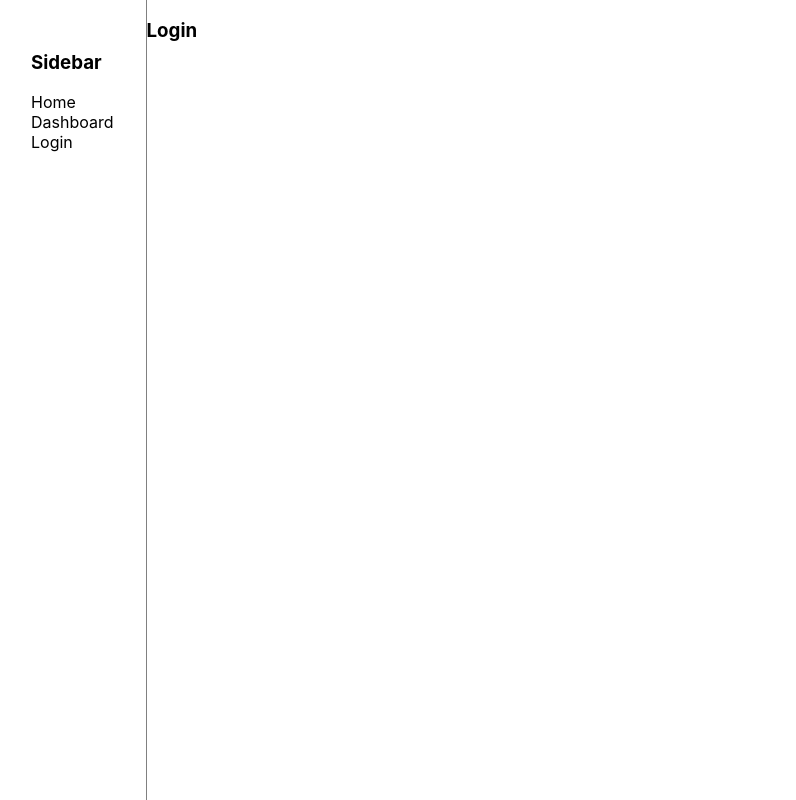
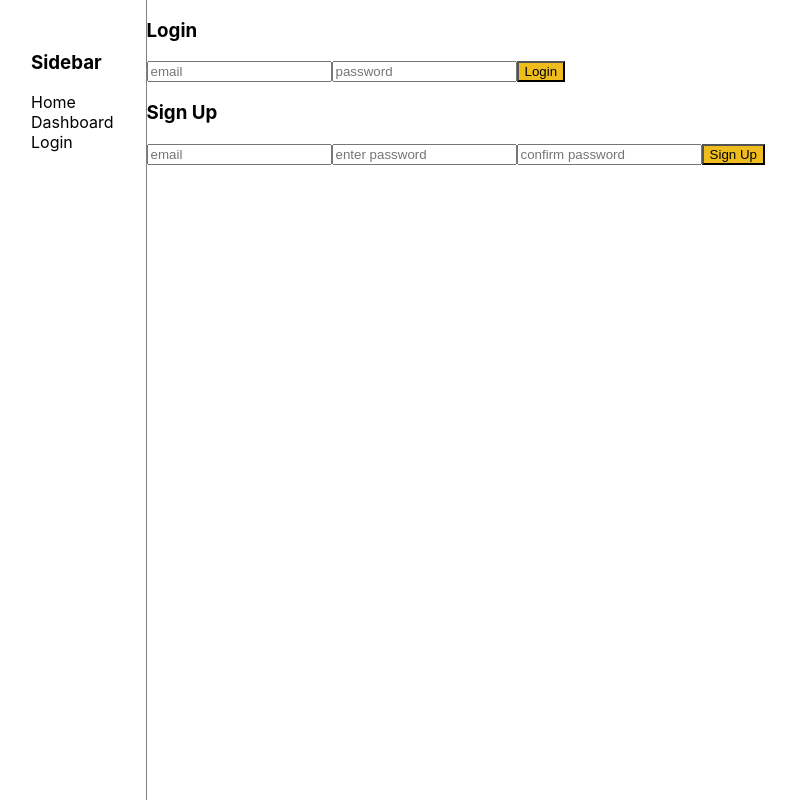
Before and after one commit to zeketx/dashboard, a Next.js app in the folder dashboard/: page /login in a window 1280 px wide. Shown: the whole page, without its empty margins (1-797 px from the left). Built offline with nearby package versions, Linux system fonts and the light colour scheme; no server answers.

Commit message:
connected firebase login, still things to do

```diff
--- /dev/null
+++ b/dashboard/components/Login.js
@@ -0,0 +1,69 @@
+import { useState } from "react";
+import { auth } from "../lib/firebase";
+import { signInWithEmailAndPassword } from "firebase/auth";
+
+const Login = ({ handleClose }) => {
+  const [email, setEmail] = useState("");
+  const [password, setPassword] = useState("");
+  console.log(email, password)
+  const handleSubmit = async () => {
+    if (!email || !password) {
+      console.log({
+        open: true,
+        message: "Please fill all the Fields",
+        type: "error",
+      });
+      return;
+    }
+
+    try {
+      const result = await signInWithEmailAndPassword(auth, email, password);
+      console.log({
+        open: true,
+        message: `Sign Up Successful. Welcome ${result.user.email}`,
+        type: "success",
+      });
+
+      handleClose();
+    } catch (error) {
+        console.log({
+        open: true,
+        message: error.message,
+        type: "error",
+      });
+      return;
+    }
+  };
+
+  return (
+    <div>
+      <input
+        variant="outlined"
+        placeholder="email"
+        type="email"
+        label="Enter Email"
+        value={email}
+        onChange={(e) => setEmail(e.target.value)}
+      />
+      <input
+        variant="outlined"
+        placeholder="password"
+        label="Enter Password"
+        type="password"
+        value={password}
+        onChange={(e) => setPassword(e.target.value)}
+
+      />
+      <button
+        variant="contained"
+        size="large"
+        onClick={handleSubmit}
+        style={{ backgroundColor: "#EEBC1D" }}
+      >
+        Login
+      </button>
+    </div>
+  );
+};
+
+export default Login;
--- /dev/null
+++ b/dashboard/components/Signup.js
@@ -0,0 +1,84 @@
+import { useState } from "react";
+import { createUserWithEmailAndPassword } from "firebase/auth";
+import { auth } from "../lib/firebase";
+
+const Signup = ({ handleClose }) => {
+  const [email, setEmail] = useState("");
+  const [password, setPassword] = useState("");
+  const [confirmPassword, setConfirmPassword] = useState("");
+
+//   const { setAlert } = CryptoState();
+// inspo https://github.com/piyush-eon/react-crypto-tracker/blob/Firebase-Integration/src/components/Authentication/Signup.js
+console.log()
+
+  const handleSubmit = async () => {
+    if (password !== confirmPassword) {
+        console.log({
+        open: true,
+        message: "Passwords do not match",
+        type: "error",
+      });
+      return;
+    }
+
+    try {
+      const result = await createUserWithEmailAndPassword(
+        auth,
+        email,
+        password
+      );
+      console.log({
+        open: true,
+        message: `Sign Up Successful. Welcome ${result.user.email}`,
+        type: "success",
+      });
+
+      handleClose();
+    } catch (error) {
+        console.log({
+        open: true,
+        message: error.message,
+        type: "error",
+      });
+      return;
+    }
+  };
+
+  return (
+    <div>
+      <input
+        placeholder="email"
+        type="email"
+        label="Enter Email"
+        value={email}
+        onChange={(e) => setEmail(e.target.value)}
+
+      />
+      <input
+        placeholder="enter password"
+        label="Enter Password"
+        type="password"
+        value={password}
+        onChange={(e) => setPassword(e.target.value)}
+
+      />
+      <input
+        placeholder="confirm password"
+        label="Confirm Password"
+        type="password"
+        value={confirmPassword}
+        onChange={(e) => setConfirmPassword(e.target.value)}
+
+      />
+      <button
+        size="large"
+        style={{ backgroundColor: "#EEBC1D" }}
+        onClick={handleSubmit}
+      >
+        Sign Up
+      </button>
+    </div>
+  );
+};
+
+export default Signup;
--- a/dashboard/lib/firebase.js
+++ b/dashboard/lib/firebase.js
@@ -1,19 +1,22 @@
-import Firebase from 'Firebase/app';
-import 'Firebase/auth';
-
+import { initializeApp } from "firebase/app";
+import { getAuth } from 'firebase/auth'
 /***
  * creating auth login only
  * will add microsoft auth and SSO later
  * */
 
-const FirebaseCredentials = {
+const firebaseConfig = {
   apiKey: process.env.NEXT_PUBLIC_FIREBASE_PUBLIC_API_KEY,
   authDomain: process.env.NEXT_PUBLIC_FIREBASE_AUTH_DOMAIN,
-  projectId: process.env.NEXT_PUBLIC_FIREBASE_PROJECT_ID
-}
-// if a Firebase instance doesn't exist, create one
-if (!Firebase.apps.length) {
-  Firebase.initializeApp(FirebaseCredentials)
+  projectId: process.env.NEXT_PUBLIC_FIREBASE_PROJECT_ID,
+  storageBucket: process.env.NEXT_PUBLIC_FIREBASE_STORAGE_BUCKET,
+  messagingSenderId: process.env.NEXT_PUBLIC_FIREBASE_MESSAGE_SENDER_ID,
+  appId: process.env.NEXT_PUBLIC_FIREBASE_APP_ID,
+  measurementId: process.env.NEXT_PUBLIC_FIREBASE_MEASUREMENT_ID
 }
 
-export default Firebase;
+const firebaseApp = initializeApp(firebaseConfig);
+
+const auth = getAuth(firebaseApp); // For Authentication
+
+export { auth };
--- a/dashboard/pages/index.js
+++ b/dashboard/pages/index.js
@@ -1,6 +1,4 @@
-import Head from 'next/head'
-import Image from 'next/image'
-import styles from '../styles/Home.module.css'
+
 
 export default function Home() {
   return (
--- a/dashboard/pages/login.js
+++ b/dashboard/pages/login.js
@@ -1,9 +1,23 @@
-const Login = () => {
+import Login from "../components/Login";
+import Signup from "../components/Signup";
+
+
+/**
+ * TODO:
+ * - login Logic to be added
+ * - add modal
+ * - add Microsoft login
+ * - add Google Login
+ * **/
+const LoginPage = () => {
     return (
         <div>
             <h3>Login</h3>
+            <Login />
+            <h3> Sign Up</h3>
+            <Signup />
         </div>
      );
 }
 
-export default Login;
+export default LoginPage;
```
Also changed, not shown: dashboard/lib/firebase-auth.js (deleted, +0 -41 lines), dashboard/pages/_app.js (+5 -3 lines), dashboard/context/AuthUserContext.js (added).
